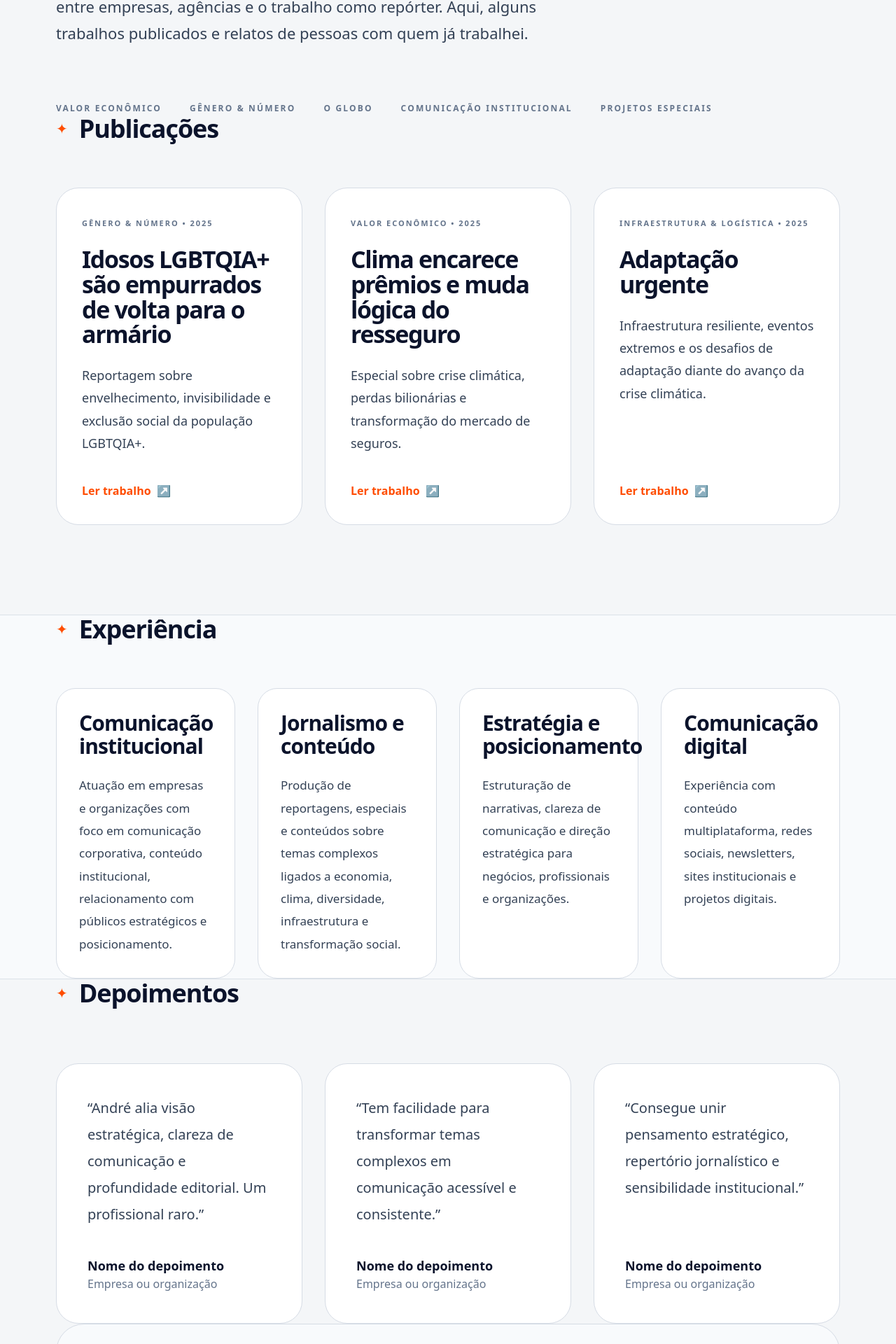
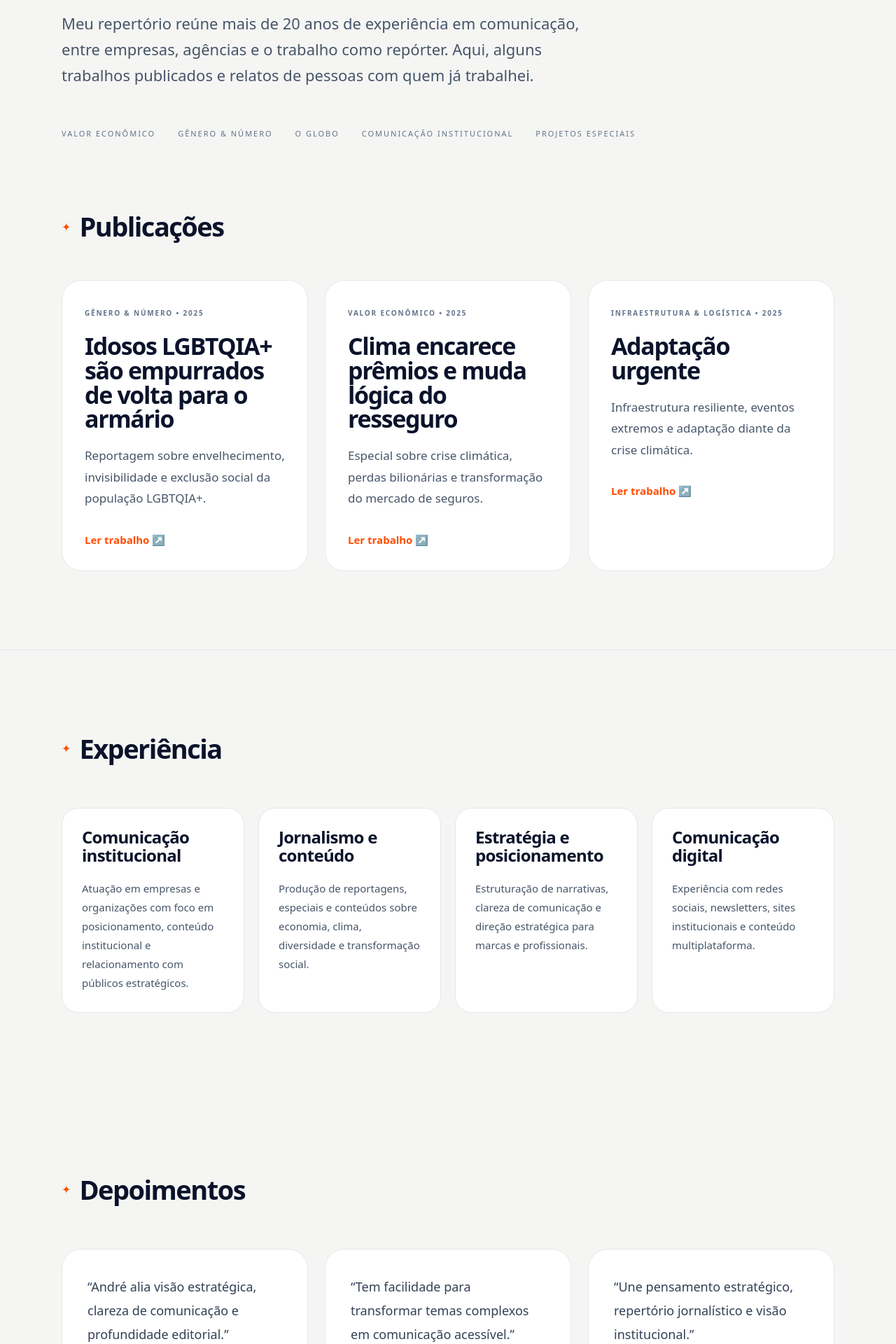
Before and after one commit to andretomazela-dev/integrado, a Next.js app: page /repertorio1 in a window 1280 px wide. Shown: the part 484-2404 px from the top of the page at 70% size. Built offline with nearby package versions, Linux system fonts and the light colour scheme.

Commit message:
Update page.jsx

```diff
--- a/app/repertorio1/page.jsx
+++ b/app/repertorio1/page.jsx
@@ -24,8 +24,31 @@ const trabalhos = [
     ano: "2025",
     titulo: "Adaptação urgente",
     descricao:
-      "Infraestrutura resiliente, eventos extremos e os desafios de adaptação diante do avanço da crise climática.",
+      "Infraestrutura resiliente, eventos extremos e adaptação diante da crise climática.",
     link: "/repertorio/mudancas-climaticas.pdf",
+  },
+];
+
+const experiencias = [
+  {
+    titulo: "Comunicação institucional",
+    texto:
+      "Atuação em empresas e organizações com foco em posicionamento, conteúdo institucional e relacionamento com públicos estratégicos.",
+  },
+  {
+    titulo: "Jornalismo e conteúdo",
+    texto:
+      "Produção de reportagens, especiais e conteúdos sobre economia, clima, diversidade e transformação social.",
+  },
+  {
+    titulo: "Estratégia e posicionamento",
+    texto:
+      "Estruturação de narrativas, clareza de comunicação e direção estratégica para marcas e profissionais.",
+  },
+  {
+    titulo: "Comunicação digital",
+    texto:
+      "Experiência com redes sociais, newsletters, sites institucionais e conteúdo multiplataforma.",
   },
 ];
 
@@ -34,25 +57,25 @@ export default function RepertorioPage() {
     <>
       <Header />
 
-      <main className="bg-[#f4f6f8] text-[#0f172a]">
+      <main className="bg-[#f5f5f3] text-[#0f172a]">
         {/* HERO */}
-        <section className="container pt-28 pb-24">
-          <span className="text-[11px] tracking-[0.3em] uppercase text-[#ff4d00] font-semibold">
+        <section className="max-w-6xl mx-auto px-6 pt-28 pb-24">
+          <span className="text-[11px] uppercase tracking-[0.28em] text-[#ff4d00] font-semibold">
             Repertório
           </span>
 
-          <h1 className="mt-8 max-w-5xl text-5xl md:text-7xl leading-[0.95] font-black tracking-[-0.04em] text-[#0b132b]">
+          <h1 className="mt-8 max-w-4xl text-[56px] leading-[0.98] tracking-[-0.05em] font-black text-[#0b132b]">
             Comunicação, estratégia e repertório construídos ao longo de mais
             de 20 anos.
           </h1>
 
-          <p className="mt-10 max-w-3xl text-[22px] leading-[1.7] text-[#334155]">
+          <p className="mt-10 max-w-3xl text-[22px] leading-[1.7] text-[#475569]">
             Meu repertório reúne mais de 20 anos de experiência em comunicação,
             entre empresas, agências e o trabalho como repórter. Aqui, alguns
             trabalhos publicados e relatos de pessoas com quem já trabalhei.
           </p>
 
-          <div className="mt-20 flex flex-wrap gap-x-10 gap-y-6 text-[12px] uppercase tracking-[0.18em] text-[#64748b] font-semibold">
+          <div className="mt-14 flex flex-wrap gap-x-8 gap-y-4 text-[11px] uppercase tracking-[0.18em] text-[#64748b] font-medium">
             <span>Valor Econômico</span>
             <span>Gênero & Número</span>
             <span>O Globo</span>
@@ -62,42 +85,39 @@ export default function RepertorioPage() {
         </section>
 
         {/* PUBLICAÇÕES */}
-        <section className="container pt-8 pb-40">
-          <div className="flex items-center gap-4 mb-16">
-            <span className="text-[#ff4d00] text-xl">✦</span>
+        <section className="max-w-6xl mx-auto px-6 pb-28">
+          <div className="flex items-center gap-3 mb-12">
+            <span className="text-[#ff4d00]">✦</span>
 
-            <h2 className="text-4xl font-black tracking-[-0.03em] text-[#0b132b]">
+            <h2 className="text-[38px] tracking-[-0.04em] font-black text-[#0b132b]">
               Publicações
             </h2>
           </div>
 
-          <div className="grid gap-8 lg:grid-cols-3">
+          <div className="grid gap-6 md:grid-cols-3">
             {trabalhos.map((item, index) => (
               <article
                 key={index}
-                className="border border-[#d6dce5] rounded-[2rem] p-9 bg-white hover:shadow-xl transition-all duration-300 min-h-[320px] flex flex-col justify-between"
+                className="bg-white border border-[#e5e7eb] rounded-[28px] p-8 hover:shadow-md transition-all duration-300"
               >
-                <div>
-                  <span className="text-[11px] uppercase tracking-[0.18em] text-[#64748b] font-semibold">
+                <span className="text-[10px] uppercase tracking-[0.18em] text-[#64748b] font-semibold">
                   {item.categoria} • {item.ano}
                 </span>
 
-                  <h3 className="mt-6 text-[34px] leading-[1.05] tracking-[-0.04em] font-black text-[#0b132b]">
+                <h3 className="mt-5 text-[34px] leading-[1.02] tracking-[-0.04em] font-black text-[#0b132b]">
                   {item.titulo}
                 </h3>
 
-                  <p className="mt-6 text-[18px] leading-[1.8] text-[#334155]">
+                <p className="mt-5 text-[17px] leading-[1.8] text-[#475569]">
                   {item.descricao}
                 </p>
-                </div>
 
                 <Link
                   href={item.link}
                   target="_blank"
-                  className="mt-10 inline-flex items-center gap-2 text-[#ff4d00] font-bold hover:opacity-80 transition-opacity"
+                  className="inline-flex items-center gap-2 mt-8 text-[#ff4d00] font-semibold text-[15px]"
                 >
-                  Ler trabalho
-                  <span>↗</span>
+                  Ler trabalho ↗
                 </Link>
               </article>
             ))}
@@ -105,123 +125,92 @@ export default function RepertorioPage() {
         </section>
 
         {/* EXPERIÊNCIA */}
-        <section className="bg-[#f8fafc] border-y border-[#dbe1e8] mt-32">
-          <div className="container py-32">
-            <div className="flex items-center gap-4 mb-16">
-              <span className="text-[#ff4d00] text-xl">✦</span>
+        <section className="border-t border-[#e5e7eb]">
+          <div className="max-w-6xl mx-auto px-6 py-28">
+            <div className="flex items-center gap-3 mb-14">
+              <span className="text-[#ff4d00]">✦</span>
 
-              <h2 className="text-4xl font-black tracking-[-0.03em] text-[#0b132b]">
+              <h2 className="text-[38px] tracking-[-0.04em] font-black text-[#0b132b]">
                 Experiência
               </h2>
             </div>
 
-            <div className="grid gap-8 lg:grid-cols-4">
-              <div className="bg-white border border-[#d6dce5] rounded-[1.75rem] p-8">
-                <h3 className="text-[30px] leading-[1.1] tracking-[-0.03em] font-black text-[#0b132b]">
-                  Comunicação institucional
+            <div className="grid gap-5 md:grid-cols-2 lg:grid-cols-4">
+              {experiencias.map((item, index) => (
+                <div
+                  key={index}
+                  className="bg-white border border-[#e5e7eb] rounded-[24px] p-7"
+                >
+                  <h3 className="text-[24px] leading-[1.1] tracking-[-0.03em] font-black text-[#0b132b]">
+                    {item.titulo}
                   </h3>
 
-                <p className="mt-6 text-[17px] leading-[1.9] text-[#334155]">
-                  Atuação em empresas e organizações com foco em comunicação
-                  corporativa, conteúdo institucional, relacionamento com
-                  públicos estratégicos e posicionamento.
+                  <p className="mt-5 text-[15px] leading-[1.8] text-[#475569]">
+                    {item.texto}
                   </p>
                 </div>
-
-              <div className="bg-white border border-[#d6dce5] rounded-[1.75rem] p-8">
-                <h3 className="text-[30px] leading-[1.1] tracking-[-0.03em] font-black text-[#0b132b]">
-                  Jornalismo e conteúdo
-                </h3>
-
-                <p className="mt-6 text-[17px] leading-[1.9] text-[#334155]">
-                  Produção de reportagens, especiais e conteúdos sobre temas
-                  complexos ligados a economia, clima, diversidade,
-                  infraestrutura e transformação social.
-                </p>
-              </div>
-
-              <div className="bg-white border border-[#d6dce5] rounded-[1.75rem] p-8">
-                <h3 className="text-[30px] leading-[1.1] tracking-[-0.03em] font-black text-[#0b132b]">
-                  Estratégia e posicionamento
-                </h3>
-
-                <p className="mt-6 text-[17px] leading-[1.9] text-[#334155]">
-                  Estruturação de narrativas, clareza de comunicação e direção
-                  estratégica para negócios, profissionais e organizações.
-                </p>
-              </div>
-
-              <div className="bg-white border border-[#d6dce5] rounded-[1.75rem] p-8">
-                <h3 className="text-[30px] leading-[1.1] tracking-[-0.03em] font-black text-[#0b132b]">
-                  Comunicação digital
-                </h3>
-
-                <p className="mt-6 text-[17px] leading-[1.9] text-[#334155]">
-                  Experiência com conteúdo multiplataforma, redes sociais,
-                  newsletters, sites institucionais e projetos digitais.
-                </p>
-              </div>
+              ))}
             </div>
           </div>
         </section>
 
         {/* DEPOIMENTOS */}
-        <section className="container pt-32 pb-40">
-          <div className="flex items-center gap-4 mb-20">
-            <span className="text-[#ff4d00] text-xl">✦</span>
+        <section className="max-w-6xl mx-auto px-6 py-28">
+          <div className="flex items-center gap-3 mb-14">
+            <span className="text-[#ff4d00]">✦</span>
 
-            <h2 className="text-4xl font-black tracking-[-0.03em] text-[#0b132b]">
+            <h2 className="text-[38px] tracking-[-0.04em] font-black text-[#0b132b]">
               Depoimentos
             </h2>
           </div>
 
-          <div className="grid gap-8 lg:grid-cols-3">
-            <div className="bg-white border border-[#d6dce5] rounded-[2rem] p-11 min-h-[300px] flex flex-col justify-between">
-              <p className="text-[20px] leading-[1.9] text-[#334155]">
+          <div className="grid gap-6 md:grid-cols-3">
+            <div className="bg-white border border-[#e5e7eb] rounded-[28px] p-9">
+              <p className="text-[18px] leading-[1.9] text-[#334155]">
                 “André alia visão estratégica, clareza de comunicação e
-                profundidade editorial. Um profissional raro.”
+                profundidade editorial.”
               </p>
 
-              <div className="mt-10">
-                <strong className="block text-[#0b132b] text-lg">
+              <div className="mt-8">
+                <strong className="block text-[#0b132b]">
                   Nome do depoimento
                 </strong>
 
-                <span className="text-[#64748b]">
+                <span className="text-[#64748b] text-sm">
                   Empresa ou organização
                 </span>
               </div>
             </div>
 
-            <div className="bg-white border border-[#d6dce5] rounded-[2rem] p-11 min-h-[300px] flex flex-col justify-between">
-              <p className="text-[20px] leading-[1.9] text-[#334155]">
+            <div className="bg-white border border-[#e5e7eb] rounded-[28px] p-9">
+              <p className="text-[18px] leading-[1.9] text-[#334155]">
                 “Tem facilidade para transformar temas complexos em comunicação
-                acessível e consistente.”
+                acessível.”
               </p>
 
-              <div className="mt-10">
-                <strong className="block text-[#0b132b] text-lg">
+              <div className="mt-8">
+                <strong className="block text-[#0b132b]">
                   Nome do depoimento
                 </strong>
 
-                <span className="text-[#64748b]">
+                <span className="text-[#64748b] text-sm">
                   Empresa ou organização
                 </span>
               </div>
             </div>
 
-            <div className="bg-white border border-[#d6dce5] rounded-[2rem] p-11 min-h-[300px] flex flex-col justify-between">
-              <p className="text-[20px] leading-[1.9] text-[#334155]">
-                “Consegue unir pensamento estratégico, repertório jornalístico e
-                sensibilidade institucional.”
+            <div className="bg-white border border-[#e5e7eb] rounded-[28px] p-9">
+              <p className="text-[18px] leading-[1.9] text-[#334155]">
+                “Une pensamento estratégico, repertório jornalístico e visão
+                institucional.”
               </p>
 
-              <div className="mt-10">
-                <strong className="block text-[#0b132b] text-lg">
+              <div className="mt-8">
+                <strong className="block text-[#0b132b]">
                   Nome do depoimento
                 </strong>
 
-                <span className="text-[#64748b]">
+                <span className="text-[#64748b] text-sm">
                   Empresa ou organização
                 </span>
               </div>
@@ -230,22 +219,22 @@ export default function RepertorioPage() {
         </section>
 
         {/* CTA */}
-        <section className="container pb-40">
-          <div className="rounded-[2.5rem] border border-[#d6dce5] bg-[#f8fafc] px-12 py-14 md:px-20 md:py-20">
+        <section className="max-w-6xl mx-auto px-6 pb-32">
+          <div className="bg-[#f8fafc] border border-[#e5e7eb] rounded-[36px] px-10 py-14 md:px-16 md:py-16">
             <div className="max-w-3xl">
-              <h2 className="text-5xl md:text-6xl leading-[1] tracking-[-0.04em] font-black text-[#0b132b]">
+              <h2 className="text-[54px] leading-[0.98] tracking-[-0.05em] font-black text-[#0b132b]">
                 Precisa organizar a comunicação do seu negócio, projeto ou marca
                 pessoal?
               </h2>
 
-              <p className="mt-8 text-[22px] leading-[1.8] text-[#334155]">
+              <p className="mt-8 text-[20px] leading-[1.8] text-[#475569]">
                 Posso ajudar com posicionamento, clareza de comunicação,
                 conteúdo estratégico e estruturação narrativa.
               </p>
 
               <Link
                 href="/contato"
-                className="mt-10 inline-flex items-center justify-center rounded-full bg-[#ff4d00] px-8 py-4 text-white font-bold hover:opacity-90 transition-opacity"
+                className="inline-flex items-center justify-center mt-10 rounded-full bg-[#ff4d00] px-7 py-4 text-white font-semibold hover:opacity-90 transition-opacity"
               >
                 Vamos conversar
               </Link>
```
Lines whose indentation alone changed are shown as unchanged.
